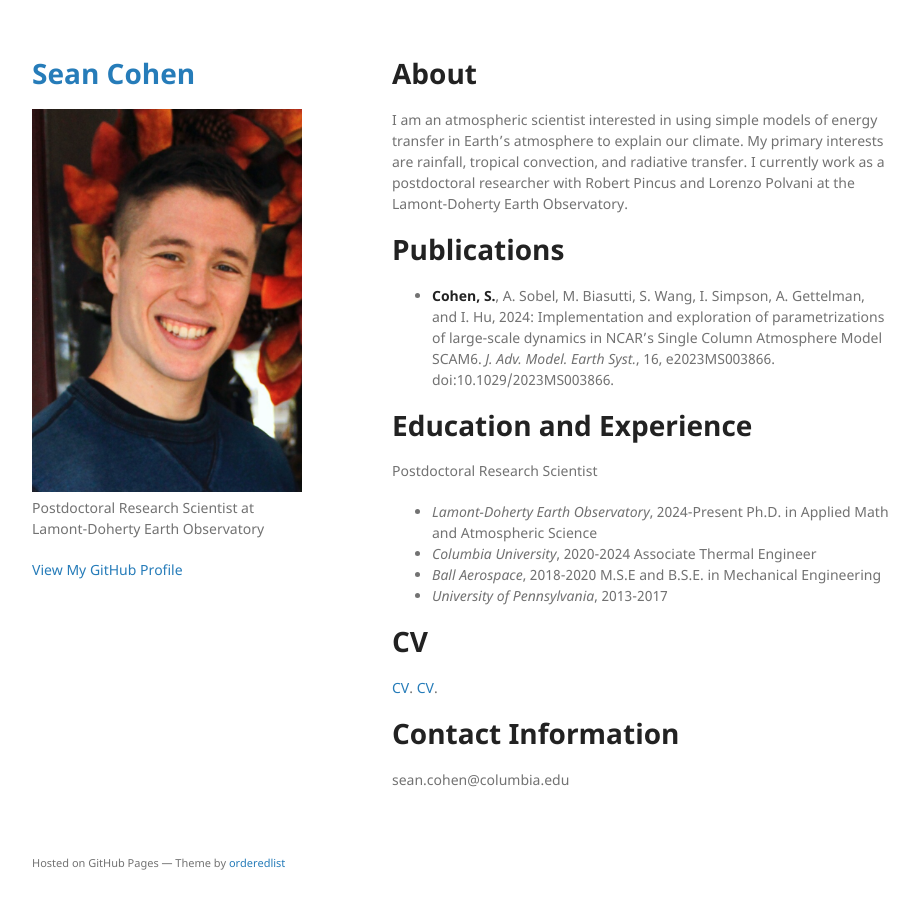
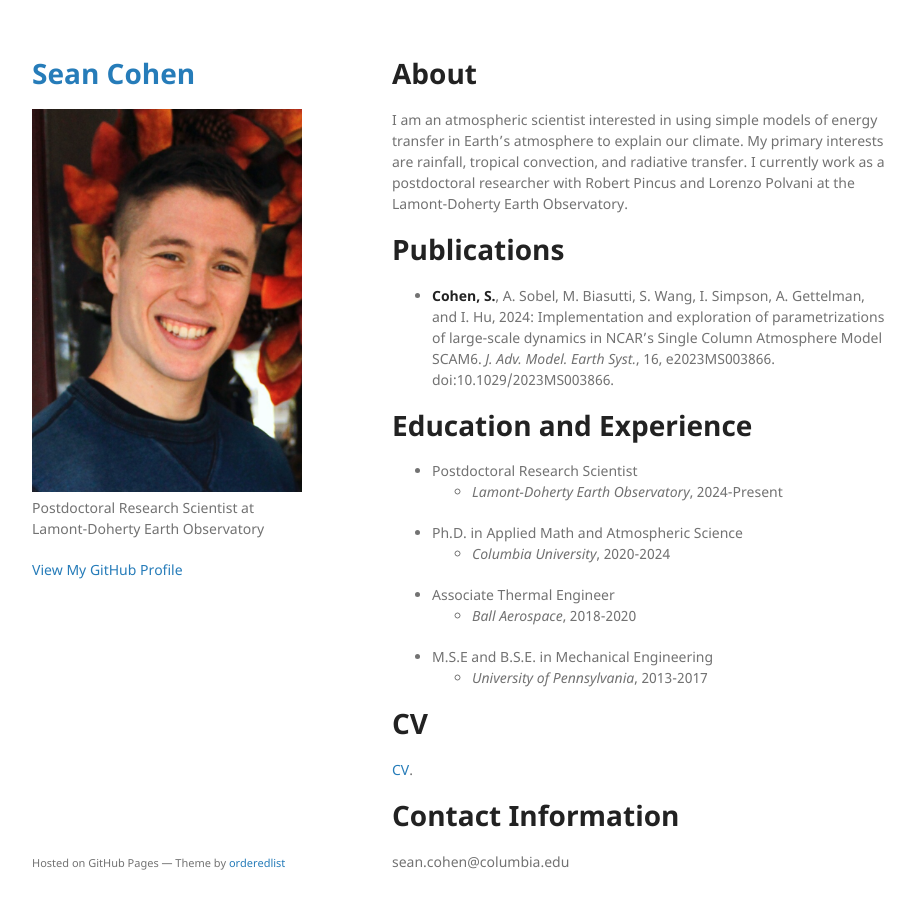
Before and after one commit to seancohen33/seancohen33.github.io, a Jekyll site: the page built from index.md, in a window 1280 px wide and 942 px high. Shown: the top 909 px of the window, without its empty margins (178-1097 px from the left). Built offline with Jekyll 4.4.1, drawn with Linux system fonts in a browser that asks for light colours; our own code applies the rules of GitHub Pages for plain Markdown files.

```diff
--- a/index.md
+++ b/index.md
@@ -12,18 +12,17 @@ I am an atmospheric scientist interested in using simple models of energy transf
 
 # Education and Experience
 
-Postdoctoral Research Scientist
+- Postdoctoral Research Scientist
   - _Lamont-Doherty Earth Observatory_, 2024-Present
-Ph.D. in Applied Math and Atmospheric Science
+- Ph.D. in Applied Math and Atmospheric Science
   - _Columbia University_, 2020-2024
-Associate Thermal Engineer
+- Associate Thermal Engineer
   - _Ball Aerospace_, 2018-2020
-M.S.E and B.S.E. in Mechanical Engineering
+- M.S.E and B.S.E. in Mechanical Engineering
   - _University of Pennsylvania_, 2013-2017
 
 # CV
 
-[CV](./another-page.html).
 [CV](./CV.pdf).
 
 # Contact Information
```
